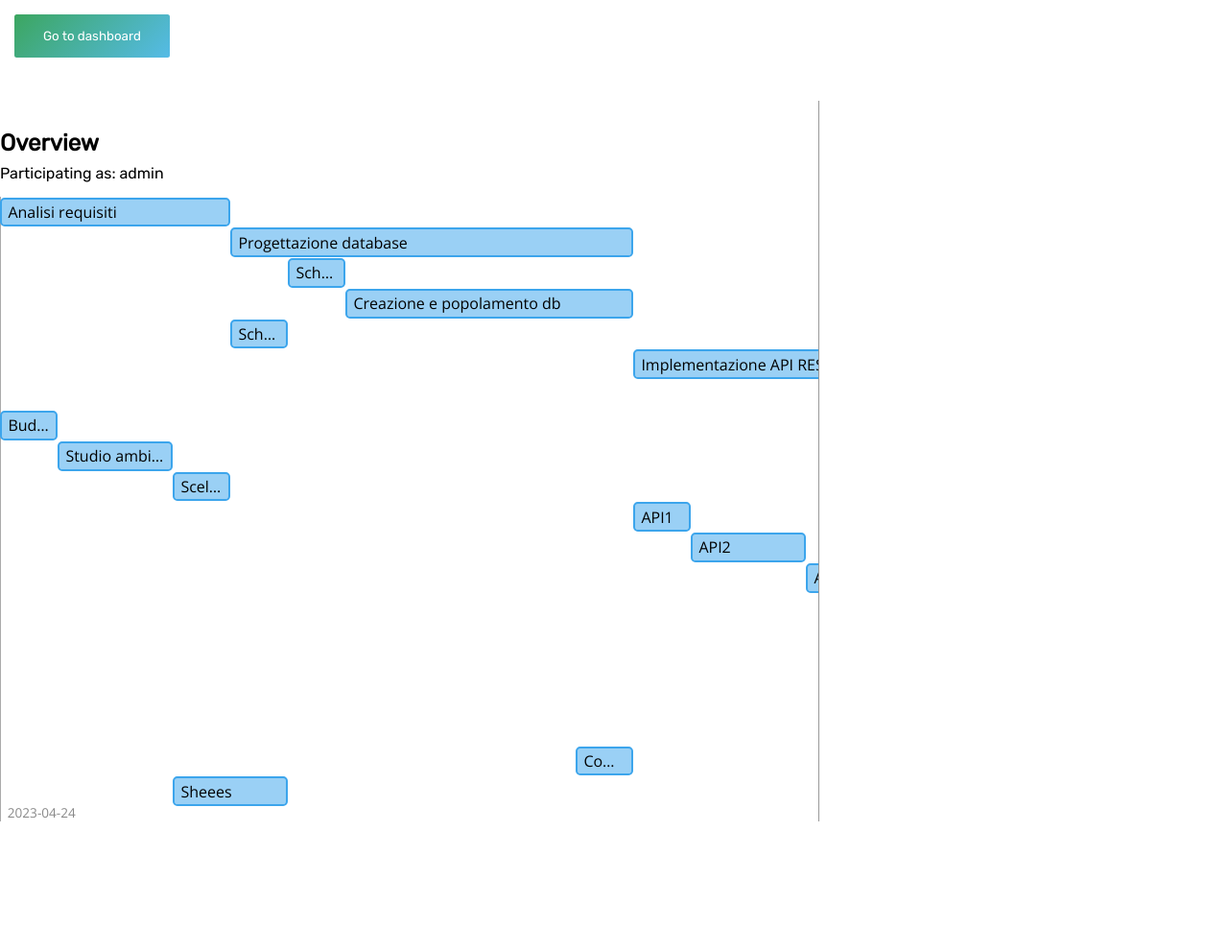
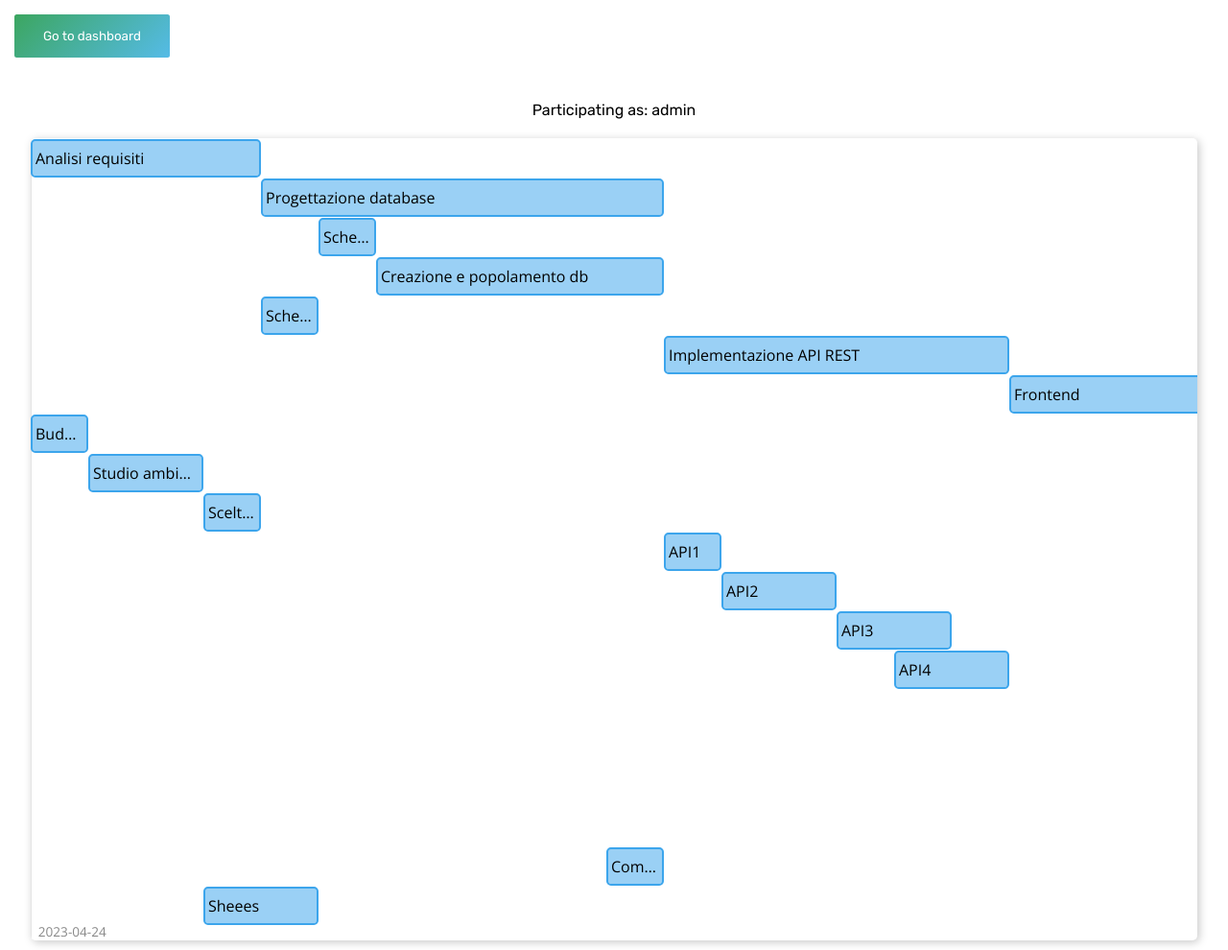
Before and after one commit to Maruchero/WBMaster, a Django app: template templates/project.html in a window 1280 px wide. Shown: the part 48-1038 px from the top of the page at 96% size. Before the commit the page ends 904 px from the top, so only its background shows below. Run offline with Django 4.2, Linux system fonts and the light colour scheme; data comes from the database, SQL or seed files in the repository; both versions use the stored data as it was after the commit; the template is opened without the code that fills it: values that come from a table or form of the project are taken from there, most other values are stand-ins (such as "Sample title", 1, 10 or a date in 2020).

Commit message:
Other CSS
Sheeeees

```diff
--- a/static/css/project.css
+++ b/static/css/project.css
@@ -1,14 +1,13 @@
-.container {
-  display: flex;
-  flex-direction: column;
-  flex: 1 1 auto;
-}
 
 .task-display {
-  flex: 1 1 auto;
-
-  display: grid;
-  grid-template-columns: 2fr 1fr;
+  position: relative;
+  left: 50%;
+  translate: -50%;
+  box-shadow: 2px 2px 10px rgb(200,200,200);
+  width: 95%;
+  margin: 10px 0;
+  border-radius: 5px !important;
+  overflow: hidden;
 }
 
 .overview {
@@ -24,16 +23,24 @@
 }
 
 .details {
+  position: fixed;
+  top: 50%;
+  translate: 0 -50% !important;
+  right: 25px;
   box-sizing: border-box;
   padding: 0 10px;
-  border-left: 1px solid #999;
+  border-radius: 5px;
+  box-shadow: 2px 2px 10px rgb(200,200,200);
+  width: 400px;
+  padding: 10px;
+  background-color: white;
+  z-index: 1000;
 }
 
 /* Overview */
 .overview-content .weeks {
   position: absolute;
   height: 100%;
-
   display: flex;
 }
 
@@ -42,7 +49,7 @@
   display: flex;
   align-items: end;
   white-space: nowrap;
-  border-left: 1px solid #aaa;
+  border-left: 1px solid #e5e5e5;
   padding-left: 0.5em;
 
   font-size: 0.85rem;
@@ -70,7 +77,7 @@
   box-sizing: border-box;
   width: var(--width);
   border-radius: .3em;
-  padding: .15em .4em;
+  padding: 7px 3px;
   margin-top: 0;
   position: relative;
   left: var(--left);
@@ -121,16 +128,67 @@
 
 .description {
   text-align: center;
+  margin: 10px 0;
 }
 
 .subtitle {
   margin: 30px 0px 7.5px 0px;
 }
 
-input, textarea, label {
+input, textarea {
   width: 100%!important;
+}
+
+form label, input[type="submit"] {
+  position: relative;
+  left: 50%;
+  translate: -50%;
+  width: 90%!important;
 }
 
 .text {
   margin-bottom: 15px;
 }
+
+.close {
+  color: rgb(204, 56, 56);
+  cursor: pointer;
+  position: absolute;
+  top: 20px;
+  right: 20px;
+  font-size: 22.5px;
+}
+
+.addTask {
+  position: relative;
+  left: 50%;
+  translate: -50%;
+  background-image: none  !important;
+  background-color: #e5e5e5 !important;
+  color: black !important;
+  margin: 15px 0!important;
+}
+
+.icon {
+  margin-left: 5px;
+  font-size: 15px;
+}
+
+.hide {
+  filter: opacity(0);
+  z-index: -100;
+}
+
+.task-title {
+  margin: 30px 0 10px 0;
+  text-align: center;
+}
+
+.tool {
+  width: 30px;
+  height: 30px;
+  background-color: #e5e5e5!important;
+  border: 0;
+  border-radius: 50px;
+  cursor: pointer;
+}
--- a/static/js/project.js
+++ b/static/js/project.js
@@ -32,7 +32,7 @@
   parentTaskInput.value = task.dataset.id;
   subtaskLabel.innerHTML = "";
   // Show form
-  addTaskForm.style.display = "block";
+  addTaskForm.style.display = "block";
 }
 
 function deleteSubtask(task) {
@@ -63,15 +63,15 @@
 
   // Display details
   details.innerHTML = `
-    <h2>${taskElement.dataset.name}</h2>
-    <div>
-      <button title="Add subtask"><i class="fa-solid fa-plus"></i></button>
-      <button title="Edit"><i class="fa-solid fa-pencil"></i></button>
-      <button title="Delete"><i class="fa-solid fa-trash"></i></button>
+    <h2 class='task-title'>${taskElement.dataset.name}</h2>
+    <div style='text-align: center;'>
+      <button class='tool' title="Add subtask"><i class="fa-solid fa-plus"></i></button>
+      <button class='tool' title="Edit"><i class="fa-solid fa-pencil"></i></button>
+      <button class='tool' title="Delete"><i class="fa-solid fa-trash"></i></button>
     </div>
     <p class="description">${taskElement.dataset.description}</p>
-    <p>Start Date: ${taskElement.dataset.start}</p>
-    <p>End Date: ${taskElement.dataset.end}</p>
+    <p class="description">Start Date: ${taskElement.dataset.start}</p>
+    <p class="description">End Date: ${taskElement.dataset.end}</p>
   `;
   details.querySelector("button[title='Add subtask']").onclick = () => {
     addSubtask(taskElement);
@@ -98,6 +98,10 @@
 
   // Event Listener
   taskElement.onclick = (event) => {
+    let task = document.getElementById("t");
+    if (task.classList.contains("hide")) {
+      showTask();
+    }
     event.stopPropagation();
     focusTask(taskElement);
   };
@@ -131,7 +135,29 @@
 
 // Unfocus
 overview.onclick = () => {
-  // Hide details
+
+  returnToAddTask();
+};
+
+/*************************************************************************************
+ * Render
+ */
+
+function hideTask() {
+  let task = document.getElementById("t");
+  if (!(task.classList.contains("hide"))) {
+    task.classList.add("hide");
+  }
+}
+
+function showTask() {
+  let task = document.getElementById("t");
+  if ((task.classList.contains("hide"))) {
+    task.classList.remove("hide");
+  }
+}
+
+function returnToAddTask() {
   details.innerHTML = "";
 
   if (focusedTask) focusedTask.classList.remove("focused");
@@ -142,8 +168,4 @@
 
   // Show form
   addTaskForm.style.display = "block";
-};
-
-/*************************************************************************************
- * Render
- */
+}
--- a/templates/project.html
+++ b/templates/project.html
@@ -10,27 +10,27 @@
   </button>
 </a>
 
-<div class="container">
+
 <header>
   <h1 class="title">{{ project.name }}</h1>
   <p class="description">{{ project.description }}</p>
-
+  <p class="description">Participating as: {{ role }}</p>
+  {% if role == "project_manager" %}
+  <button class="button addTask" onclick="showTask();returnToAddTask()">
+    Add Task<i class="icon fa-solid fa-thumbtack"></i>
+  </button>
+  {% endif %}
 </header>
 
 <div class="task-display">
   <div class="overview" id="overview">
-      <h2 class="subtitle">Overview</h2>
-      <span class="text">Participating as: {{ role }}</span>
+
     <div class="overview-content">
       <div class="weeks" id="weeks"></div>
       <div id="tasks" class="tasks">
         {% for task in tasks %}
-          <div class="task"
-            data-id="{{ task.id }}"
-            data-name="{{ task.name }}"
-            data-description="{{ task.description }}"
-            data-start="{{ task.start|date:"Y-m-d" }}"
-            data-end="{{task.end|date:"Y-m-d" }}"
+        <div class="task" data-id="{{ task.id }}" data-name="{{ task.name }}" data-description="{{ task.description }}"
+          data-start="{{ task.start|date:'Y-m-d' }}" data-end="{{task.end|date:'Y-m-d' }}"
           data-parent="{{ task.parent_task_id }}">
           <div class="descriptor">{{ task.name }}</div>
         </div>
@@ -38,8 +38,10 @@
       </div>
     </div>
   </div>
+</div>
 
-    <div class="details">
+<div class="details hide" id="t">
+  <i class="fa-solid fa-xmark close" onclick="hideTask()"></i>
   <div id="details"></div>
   <div id="addTaskForm">
     {% if role == "project_manager" %}
@@ -47,20 +49,9 @@
     <form class="add-task" method="post" action="/tasks/add/">
       {% csrf_token %}
       <input type="hidden" name="project" value="{{ project.id }}" />
-          <input
-            type="hidden"
-            name="parent_task"
-            id="parentTaskInput"
-            value="{{ form.parent_id }}"
-          />
+      <input type="hidden" name="parent_task" id="parentTaskInput" value="{{ form.parent_id }}" />
       <label>
-            <input
-              required
-              type="text"
-              name="name"
-              placeholder="Name"
-              value="{{ form.name }}"
-            />
+        <input required type="text" name="name" placeholder="Name" value="{{ form.name }}" />
         <span class="error">{{errors.name}}</span>
       </label>
       <label id="subtaskLabel">
@@ -68,32 +59,16 @@
         {% endif %}
       </label>
       <label>
-            <textarea
-              required
-              name="description"
-              placeholder="Description"
-              cols="30"
+        <textarea required name="description" placeholder="Description" cols="30"
           rows="10">{{ form.description }}</textarea>
         <span class="error">{{errors.description}}</span>
       </label>
       <label>
-            <input
-              required
-              type="date"
-              name="start"
-              placeholder="Start"
-              value="{{ form.start }}"
-            />
+        <input required type="date" name="start" placeholder="Start" value="{{ form.start }}" />
         <span class="error">{{errors.start}}</span>
       </label>
       <label>
-            <input
-              required
-              type="date"
-              name="end"
-              placeholder="End"
-              value="{{ form.end }}"
-            />
+        <input required type="date" name="end" placeholder="End" value="{{ form.end }}" />
         <span class="error">{{errors.end}}</span>
       </label>
 
@@ -102,7 +77,5 @@
     {% endif %}
   </div>
 </div>
-  </div>
-</div>
 
 {% endblock content %}
```
Also changed, not shown: db.sqlite3. Lines whose indentation alone changed are shown as unchanged.
